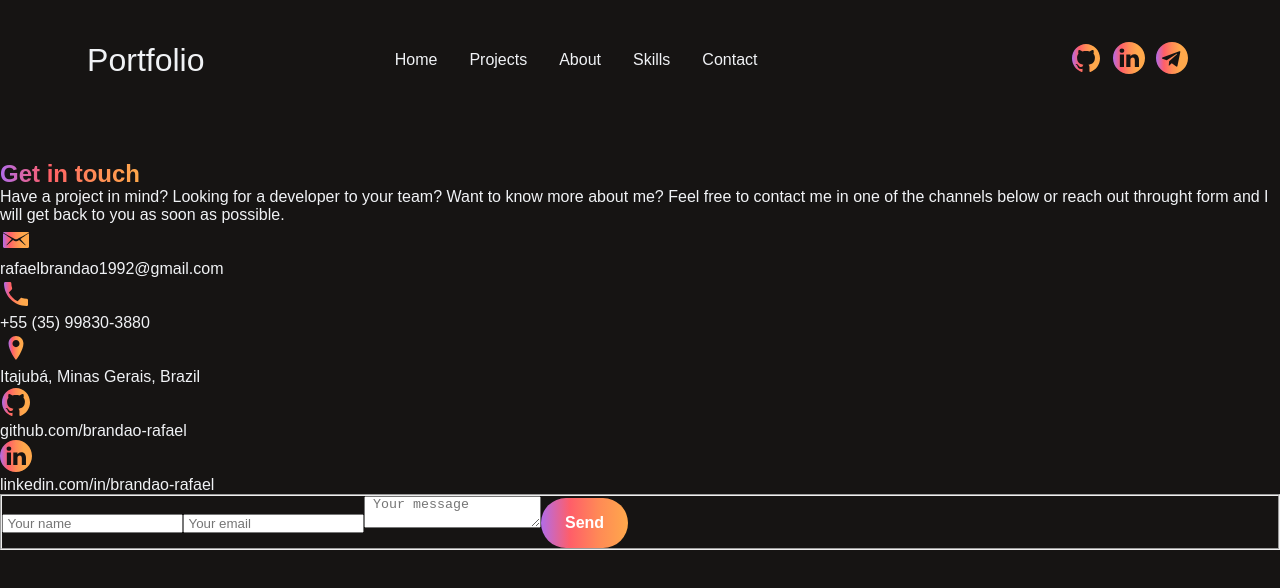
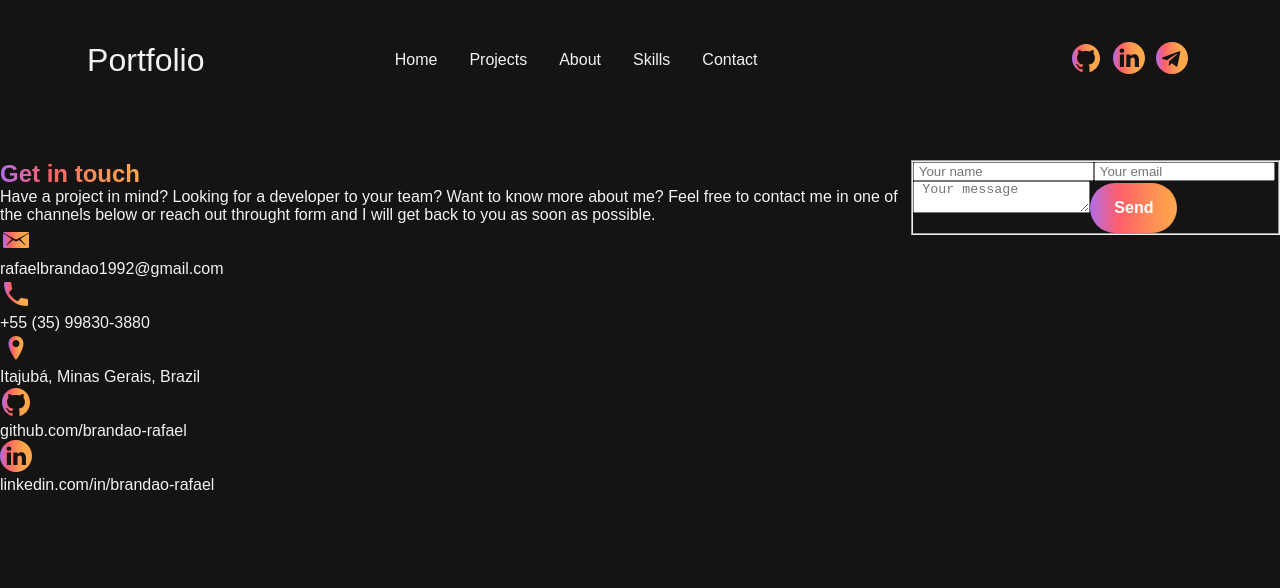
Before and after one commit to brandao-rafael/portifolio_ts, a Next.js app in the folder portifolio/: page /Contact in a window 1280 px wide. Shown: the top 588 px of the page. Built offline with nearby package versions, Linux system fonts and the light colour scheme; a web font is replaced by a local one.

Commit message:
feat: create component to contact info

```diff
--- /dev/null
+++ b/portifolio/src/components/ContactInfo.tsx
@@ -0,0 +1,52 @@
+import React from "react";
+import {
+  emailSvg,
+  githubSvg,
+  linkedinSvg,
+  locationSvg,
+  phoneSvg,
+} from "../helpers/svgs";
+
+const ContactInfo: React.FC = () => {
+  return (
+    <div className="contact-title-content">
+      <h2>
+        <span>
+          Get in touch <br />
+        </span>
+      </h2>
+      <div className="contact-description">
+        <p>
+          Have a project in mind? Looking for a developer to your team? Want to
+          know more about me? Feel free to contact me in one of the channels
+          below or reach out throught form and I will get back to you as soon as
+          possible.
+        </p>
+      </div>
+      <div className="contact-session">
+        <div className="contact-item">
+          <div dangerouslySetInnerHTML={{ __html: emailSvg }} />
+          <p>rafaelbrandao1992@gmail.com</p>
+        </div>
+        <div className="contact-item">
+          <div dangerouslySetInnerHTML={{ __html: phoneSvg }} />
+          <p>+55 (35) 99830-3880</p>
+        </div>
+        <div className="contact-item">
+          <div dangerouslySetInnerHTML={{ __html: locationSvg }} />
+          <p>Itajubá, Minas Gerais, Brazil</p>
+        </div>
+        <div className="contact-item">
+          <div dangerouslySetInnerHTML={{ __html: githubSvg }} />
+          <p>github.com/brandao-rafael</p>
+        </div>
+        <div className="contact-item">
+          <div dangerouslySetInnerHTML={{ __html: linkedinSvg }} />
+          <p>linkedin.com/in/brandao-rafael</p>
+        </div>
+      </div>
+    </div>
+  );
+};
+
+export default ContactInfo;
--- a/portifolio/src/pages/Contact.tsx
+++ b/portifolio/src/pages/Contact.tsx
@@ -1,13 +1,7 @@
 import React from "react";
 import emailjs from "@emailjs/browser";
 import Header from "../components/Header";
-import {
-  emailSvg,
-  githubSvg,
-  linkedinSvg,
-  locationSvg,
-  phoneSvg,
-} from "../helpers/svgs";
+import ContactInfo from "../components/ContactInfo";
 
 const SERVICE_ID = process.env.SERVICE_ID;
 const TEMPLATE_ID = process.env.TEMPLATE_ID;
@@ -24,7 +18,6 @@ const Contact: React.FC = () => {
   const onSubmit = (e: React.FormEvent<HTMLFormElement>) => {
     e.preventDefault();
     emailjs.init(EMAILJS_PUBLIC_KEY as string);
-    console.log(SERVICE_ID, TEMPLATE_ID, EMAILJS_PUBLIC_KEY);
 
     emailjs
       .send(
@@ -35,7 +28,12 @@ const Contact: React.FC = () => {
       )
       .then((_) => {
         alert("Email sent!");
-        setToSend({ from_name: "", to_name: "", message: "", reply_to: "" });
+        setToSend({
+          from_name: "",
+          to_name: "Rafael",
+          message: "",
+          reply_to: "",
+        });
       })
       .catch((_) => {
         alert("An error occurred, Please try again");
@@ -47,50 +45,12 @@ const Contact: React.FC = () => {
     setToSend({ ...toSend, [name]: value });
   };
 
-  console.log(SERVICE_ID, TEMPLATE_ID, EMAILJS_PUBLIC_KEY);
-
   return (
     <div>
       <Header />
       <div className="contact-container">
-        <div className="contact-title-content">
-          <h2>
-            <span>
-              Get in touch <br />
-            </span>
-          </h2>
-          <div className="contact-description">
-            <p>
-              Have a project in mind? Looking for a developer to your team? Want
-              to know more about me? Feel free to contact me in one of the
-              channels below or reach out throught form and I will get back to
-              you as soon as possible.
-            </p>
-          </div>
-          <div className="contact-session">
-            <div className="contact-item">
-              <div dangerouslySetInnerHTML={{ __html: emailSvg }} />
-              <p>rafaelbrandao1992@gmail.com</p>
-            </div>
-            <div className="contact-item">
-              <div dangerouslySetInnerHTML={{ __html: phoneSvg }} />
-              <p>+55 (35) 99830-3880</p>
-            </div>
-            <div className="contact-item">
-              <div dangerouslySetInnerHTML={{ __html: locationSvg }} />
-              <p>Itajubá, Minas Gerais, Brazil</p>
-            </div>
-            <div className="contact-item">
-              <div dangerouslySetInnerHTML={{ __html: githubSvg }} />
-              <p>github.com/brandao-rafael</p>
-            </div>
-            <div className="contact-item">
-              <div dangerouslySetInnerHTML={{ __html: linkedinSvg }} />
-              <p>linkedin.com/in/brandao-rafael</p>
-            </div>
-          </div>
-        </div>
-        <div>
+        <ContactInfo />
+        <div className="contact-form">
           <fieldset>
             <form onSubmit={onSubmit}>
               <label htmlFor="fromName">
--- a/portifolio/src/styles/_layout.sass
+++ b/portifolio/src/styles/_layout.sass
@@ -185,4 +185,5 @@
                 transform: scale(1.2)
 
 .contact-container
+    display: flex
     margin: 20vh 0 0 0
```
